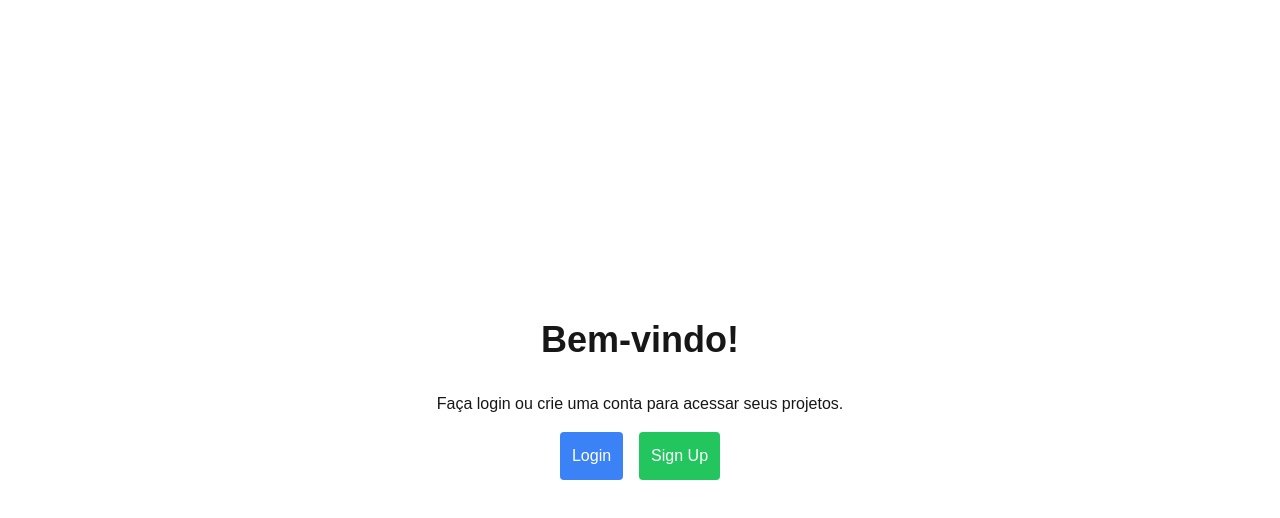
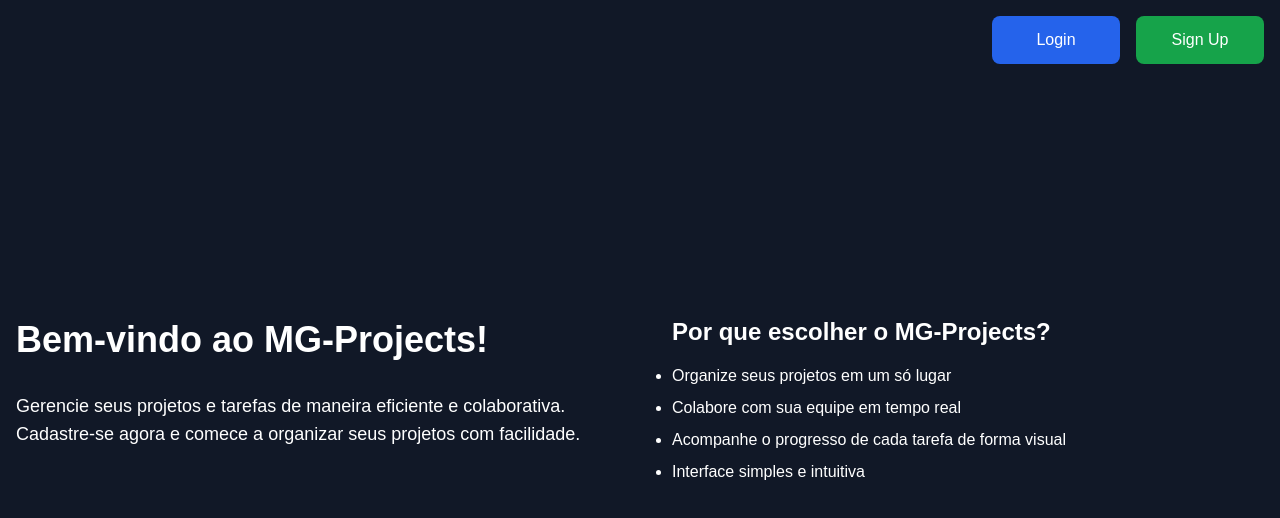
Before and after one commit to TalesAugusto1/mg-evaluation-app, a Next.js app: page / in a window 1280 px wide. Shown: the top 518 px of the page. Built offline with nearby package versions, Linux system fonts and the light colour scheme.

Commit message:
fix(sign-up): Fix sign-up button

```diff
--- a/src/app/page.tsx
+++ b/src/app/page.tsx
@@ -36,7 +36,7 @@ const Home = () => {
   }, [isAuthenticated, userId]);
 
   return (
-    <div className="min-h-screen flex">
+    <div className="min-h-screen flex bg-gray-900 text-white">
       {isAuthenticated && userId ? (
         <>
           <NavBar projects={projects} />
@@ -62,16 +62,40 @@ const Home = () => {
           </div>
         </>
       ) : (
-        <div className="flex-1 flex flex-col items-center justify-center p-4">
-          <h1 className="text-4xl font-bold mb-8">Bem-vindo!</h1>
-          <p className="mb-4">Faça login ou crie uma conta para acessar seus projetos.</p>
-          <div className="flex space-x-4">
+        <div className="flex-1 flex flex-col p-4 bg-gray-900">
+          {/* Botões no canto superior direito */}
+          <div className="absolute top-4 right-4 flex space-x-4">
             <Link href="/auth/login">
-              <p className="bg-blue-500 text-white p-3 rounded hover:bg-blue-600">Login</p>
+              <p className="px-6 py-3 w-32 bg-blue-600 text-white rounded-lg text-center hover:bg-blue-700 transition-all">
+                Login
+              </p>
             </Link>
             <Link href="/auth/sign-up">
-              <p className="bg-green-500 text-white p-3 rounded hover:bg-green-600">Sign Up</p>
+              <p className="px-6 py-3 w-32 bg-green-600 text-white rounded-lg text-center hover:bg-green-700 transition-all">
+                Sign Up
+              </p>
             </Link>
+          </div>
+
+          {/* Conteúdo em duas colunas */}
+          <div className="flex flex-col md:flex-row items-center justify-center min-h-full space-y-8 md:space-y-0 md:space-x-16">
+            <div className="md:w-1/2 text-center md:text-left">
+              <h1 className="text-4xl font-bold mb-8">Bem-vindo ao MG-Projects!</h1>
+              <p className="text-lg mb-8">
+                Gerencie seus projetos e tarefas de maneira eficiente e colaborativa.
+                Cadastre-se agora e comece a organizar seus projetos com facilidade.
+              </p>
+            </div>
+
+            <div className="md:w-1/2 mt-8 md:mt-0">
+              <h2 className="text-2xl font-semibold text-center md:text-left">Por que escolher o MG-Projects?</h2>
+              <ul className="list-disc mt-4 space-y-2 text-left">
+                <li>Organize seus projetos em um só lugar</li>
+                <li>Colabore com sua equipe em tempo real</li>
+                <li>Acompanhe o progresso de cada tarefa de forma visual</li>
+                <li>Interface simples e intuitiva</li>
+              </ul>
+            </div>
           </div>
         </div>
       )}
--- a/src/pages/auth/login.tsx
+++ b/src/pages/auth/login.tsx
@@ -25,12 +25,9 @@ const Login = () => {
 
       if (response.ok) {
         const { token, name, userId, profilePicture } = await response.json();
-        console.log('Login successful:', { token, name, userId, profilePicture });
 
-        // Aguarde a atualização do estado de login antes de redirecionar
         login(token, name, userId, profilePicture);
 
-        // Use um setTimeout para garantir que o estado seja completamente atualizado antes de redirecionar
         setTimeout(() => {
           router.push('/');
         }, 100);
@@ -47,7 +44,7 @@ const Login = () => {
     if (isAuthenticated) {
       router.push('/');
     }
-  }, [isAuthenticated]);
+  }, [isAuthenticated, router]);
 
   return (
     <div className="min-h-screen flex flex-col items-center justify-center bg-black text-white">
--- a/src/pages/auth/sign-up.tsx
+++ b/src/pages/auth/sign-up.tsx
@@ -100,7 +100,7 @@ const SignUp = () => {
         </div>
         <button type="submit" className="w-full px-4 py-2 bg-green-500 text-white rounded hover:bg-green-600">Cadastrar</button>
       </form>
-      <p className="mt-4">Já tem uma conta? <Link href="/auth/sign-up" className="text-blue-500 hover:underline">Entrar</Link></p>
+      <p className="mt-4">Já tem uma conta? <Link href="/auth/login" className="text-blue-500 hover:underline">Entrar</Link></p>
     </div>
   );
 };
```
